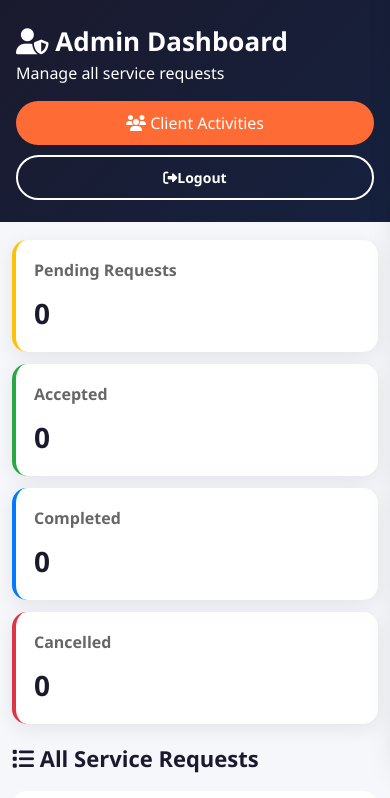
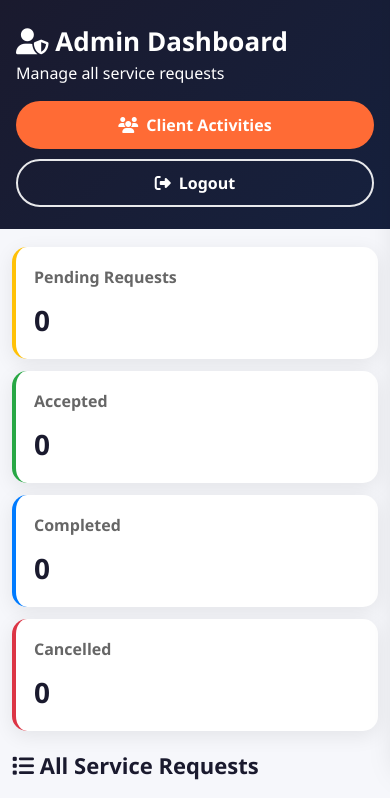
Before and after one commit to Kushalshah0306/Conect-Us, a Flask app: page /admin_dashboard in a window 390 px wide. Shown: the part 73-871 px from the top of the page. Run offline with Flask 3, Linux system fonts and the light colour scheme; the visitor is signed in with stand-in values (Sample User, id 1); data that the repository does not hold is empty.

Commit message:
Add files via upload

```diff
--- a/templates/admin/admin_dashboard.html
+++ b/templates/admin/admin_dashboard.html
@@ -4,6 +4,34 @@
 
 {% block extra_css %}
 <style>
+    .admin-top-actions {
+        display: flex;
+        gap: 15px;
+        align-items: center;
+    }
+
+    .admin-nav-btn {
+        display: inline-flex;
+        align-items: center;
+        justify-content: center;
+        gap: 8px;
+        padding: 10px 24px;
+        border-radius: 25px;
+        text-decoration: none;
+        font-weight: 600;
+        border: 2px solid transparent;
+        color: white !important;
+    }
+
+    .admin-nav-btn.primary {
+        background: #ff6b35;
+    }
+
+    .admin-nav-btn.outline {
+        border-color: rgba(255, 255, 255, 0.9);
+        background: transparent;
+    }
+
     .admin-header {
         background: linear-gradient(135deg, #1a1a2e 0%, #16213e 100%);
         padding: 30px 50px;
@@ -66,12 +94,14 @@
         width: 100%;
         background: white;
         border-radius: 15px;
-        overflow: hidden;
+        overflow-x: auto;
+        overflow-y: hidden;
         box-shadow: 0 5px 20px rgba(0,0,0,0.08);
     }
 
     .booking-table table {
         width: 100%;
+        min-width: 1240px;
         border-collapse: collapse;
     }
 
@@ -142,6 +172,42 @@
     .status-completed { background: #cce5ff; color: #004085; }
     .status-cancelled { background: #f8d7da; color: #721c24; }
 
+    @media (max-width: 1280px) {
+        .booking-table th,
+        .booking-table td {
+            padding: 14px 12px;
+            font-size: 14px;
+        }
+
+        .booking-table table {
+            min-width: 1160px;
+        }
+
+        .btn-action {
+            padding: 8px 12px;
+            font-size: 12px;
+        }
+    }
+
+    @media (max-width: 1024px) {
+        .admin-header {
+            padding: 24px 22px;
+        }
+
+        .admin-stats {
+            padding: 28px 22px;
+            gap: 16px;
+        }
+
+        .bookings-section {
+            padding: 0 22px 32px;
+        }
+
+        .section-title {
+            font-size: 24px;
+        }
+    }
+
     @media (max-width: 768px) {
         .admin-header {
             padding: 22px 16px;
@@ -154,14 +220,14 @@
             font-size: 26px;
         }
 
-        .admin-header > div:last-child {
+        .admin-top-actions {
             width: 100%;
-            display: grid !important;
+            display: grid;
             grid-template-columns: 1fr;
-            gap: 10px !important;
+            gap: 10px;
         }
 
-        .admin-header > div:last-child a {
+        .admin-nav-btn {
             text-align: center;
             width: 100%;
         }
@@ -271,11 +337,11 @@
         <h1><i class="fas fa-user-shield"></i> Admin Dashboard</h1>
         <p>Manage all service requests</p>
     </div>
-    <div style="display: flex; gap: 15px;">
-        <a href="{{ url_for('client_activities') }}" style="background: #ff6b35; color: white; padding: 10px 25px; border-radius: 25px; text-decoration: none;">
+    <div class="admin-top-actions">
+        <a href="{{ url_for('client_activities') }}" class="admin-nav-btn primary">
             <i class="fas fa-users"></i> Client Activities
         </a>
-        <a href="{{ url_for('logout') }}" class="btn btn-outline" style="border: 2px solid white; color: white; padding: 10px 25px; border-radius: 25px; text-decoration: none;">
+        <a href="{{ url_for('logout') }}" class="admin-nav-btn outline">
             <i class="fas fa-sign-out-alt"></i> Logout
         </a>
     </div>
```
Also changed, not shown: templates/dashboard.html (+0 -22 lines).
